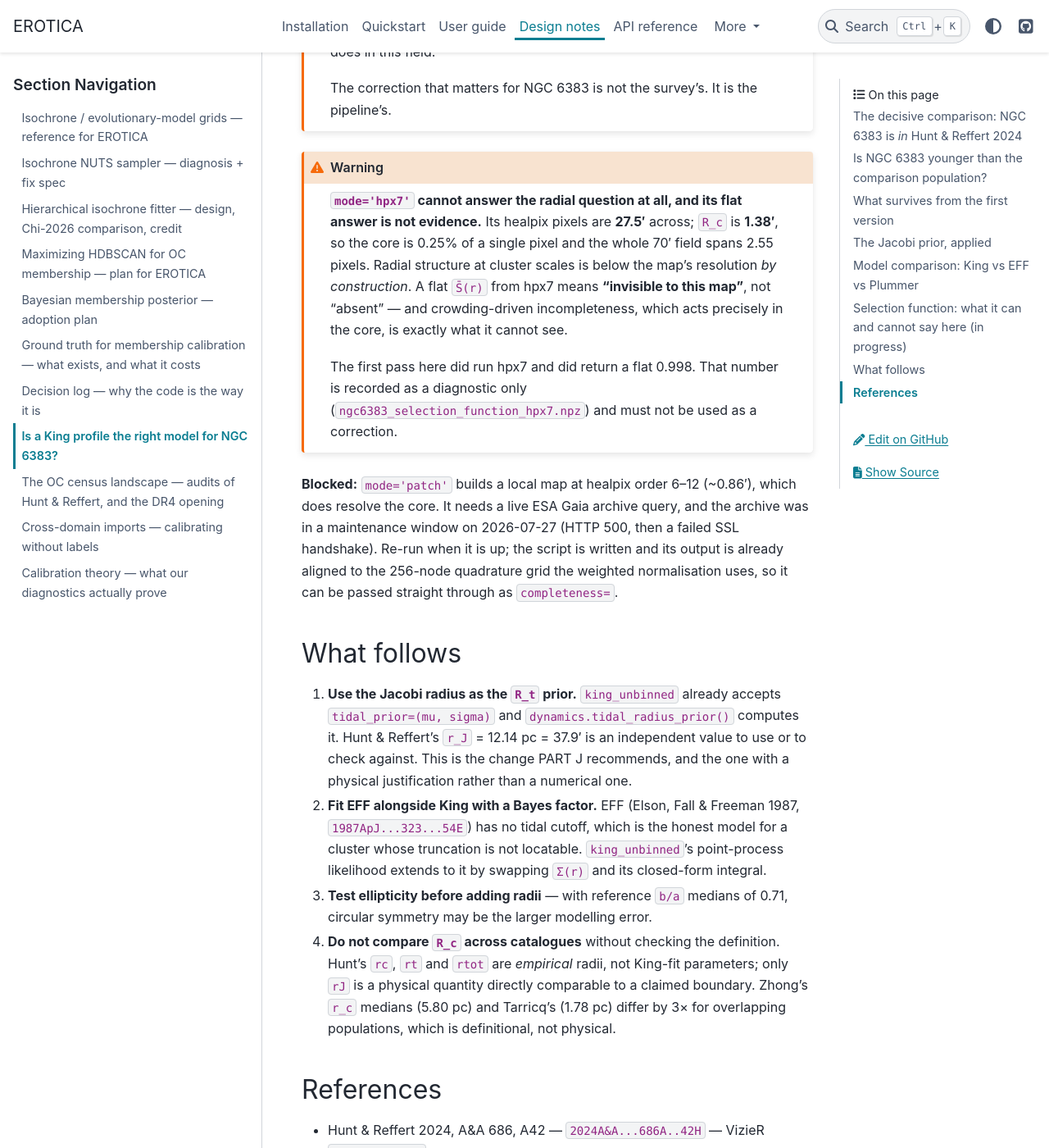
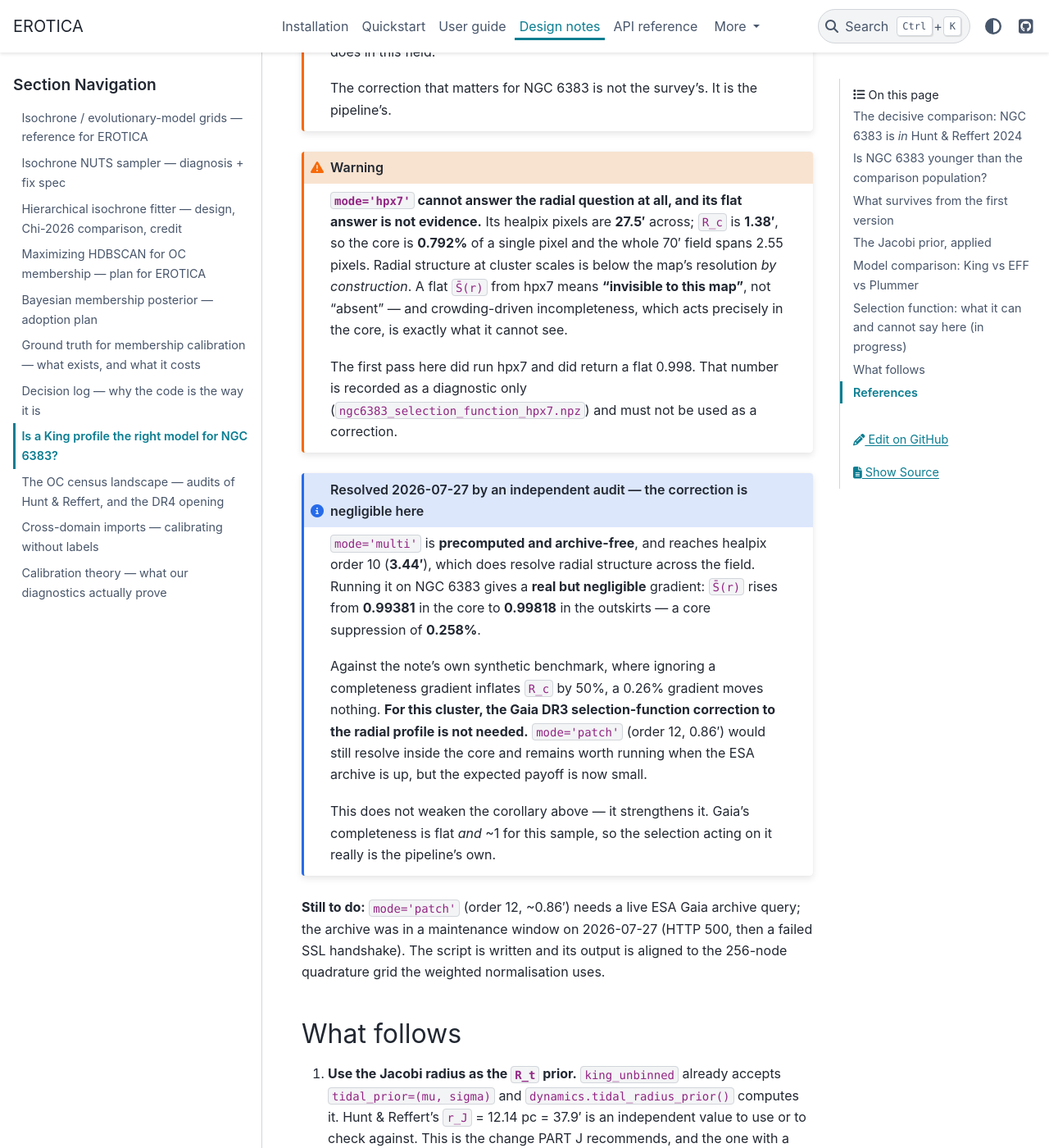
Before and after one commit to notluquis/erotica, a Sphinx documentation site: the page built from docs/design-notes/king_model_validity.md, in a window 1280 px wide and 1400 px high, scrolled down 7032 px. Shown: the whole window at 82% size. Built offline with Sphinx 7.4.7 and the PyData theme 0.15.4, drawn with Linux system fonts in a browser that asks for light colours.

Commit message:
Correct three claims an adversarial audit found wrong
An independent audit of this session's claims returned 7 of 10 not confirmed.
Three corrections land here; the two publication-blocking ones are in ~/phd and
are recorded in that dossier.

1. CITATION. The 10.3 uas systematic parallax floor was attributed to Vasiliev &
   Baumgardt 2021. It is Maiz Apellaniz, Pantaleoni Gonzalez & Barba 2021,
   A&A 649, A13 (2021A&A...649A..13M), whose abstract states verbatim: "The
   angular covariance at zero separation is estimated to be 106 microarcsec^2,
   yielding a minimum (systematic) uncertainty for EDR3 parallaxes of 10.3
   microarcsec for individual stars or compact stellar clusters." Both bibcodes
   appear in methodology.md PART J and the number was hung on the wrong one, then
   shipped inside a docstring. Verified against the abstract before changing it,
   so as not to swap one unchecked citation for another.

2. ARITHMETIC. The hpx7 core-fraction was quoted as 0.25% of one pixel. It is
   0.792% -- the figure squared R_c instead of taking the disc area, off by
   exactly pi. The conclusion it supported (a flat hpx7 S(r) must not be used as a
   correction) is unaffected.

3. RESOLVED, and it closes the note's open item. mode='multi' is precomputed and
   archive-free and reaches healpix order 10 (3.44'), which does resolve radial
   structure across the field. On NGC 6383 it gives a real but negligible
   gradient: S(r) rises 0.99381 -> 0.99818, a core suppression of 0.258%. Against
   this repo's own synthetic benchmark, where a neglected gradient inflates R_c by
   50%, that moves nothing. The Gaia DR3 selection-function correction is NOT
   needed for this cluster.

   That strengthens rather than weakens the corollary already recorded: Gaia's
   completeness here is both flat and ~1, so the magnitude-dependent selection
   actually acting on this sample is the pipeline's own parallax clip.

Co-Authored-By: Claude Opus 5 (1M context) <noreply@anthropic.com>

````diff
--- a/docs/design-notes/king_model_validity.md
+++ b/docs/design-notes/king_model_validity.md
@@ -217,7 +217,7 @@ The correction that matters for NGC 6383 is not the survey's. It is the pipeline
 
 ```{warning}
 **`mode='hpx7'` cannot answer the radial question at all, and its flat answer is not evidence.**
-Its healpix pixels are **27.5′** across; `R_c` is **1.38′**, so the core is 0.25% of a single pixel
+Its healpix pixels are **27.5′** across; `R_c` is **1.38′**, so the core is **0.792%** of a single pixel
 and the whole 70′ field spans 2.55 pixels. Radial structure at cluster scales is below the map's
 resolution *by construction*. A flat `S̄(r)` from hpx7 means **"invisible to this map"**, not
 "absent" — and crowding-driven incompleteness, which acts precisely in the core, is exactly what it
@@ -227,11 +227,25 @@ The first pass here did run hpx7 and did return a flat 0.998. That number is rec
 diagnostic only (`ngc6383_selection_function_hpx7.npz`) and must not be used as a correction.
 ```
 
-**Blocked:** `mode='patch'` builds a local map at healpix order 6–12 (~0.86′), which does resolve the
-core. It needs a live ESA Gaia archive query, and the archive was in a maintenance window on
-2026-07-27 (HTTP 500, then a failed SSL handshake). Re-run when it is up; the script is written and
-its output is already aligned to the 256-node quadrature grid the weighted normalisation uses, so it
-can be passed straight through as `completeness=`.
+```{admonition} Resolved 2026-07-27 by an independent audit — the correction is negligible here
+:class: note
+`mode='multi'` is **precomputed and archive-free**, and reaches healpix order 10 (**3.44′**), which
+does resolve radial structure across the field. Running it on NGC 6383 gives a **real but negligible**
+gradient: `S̄(r)` rises from **0.99381** in the core to **0.99818** in the outskirts — a core
+suppression of **0.258%**.
+
+Against the note's own synthetic benchmark, where ignoring a completeness gradient inflates `R_c` by
+50%, a 0.26% gradient moves nothing. **For this cluster, the Gaia DR3 selection-function correction
+to the radial profile is not needed.** `mode='patch'` (order 12, 0.86′) would still resolve inside
+the core and remains worth running when the ESA archive is up, but the expected payoff is now small.
+
+This does not weaken the corollary above — it strengthens it. Gaia's completeness is flat *and* ~1
+for this sample, so the selection acting on it really is the pipeline's own.
+```
+
+**Still to do:** `mode='patch'` (order 12, ~0.86′) needs a live ESA Gaia archive query; the archive
+was in a maintenance window on 2026-07-27 (HTTP 500, then a failed SSL handshake). The script is
+written and its output is aligned to the 256-node quadrature grid the weighted normalisation uses.
 
 ## What follows
 
````
Also changed, not shown: docs/design-notes/decisions.md (+12 -2 lines), 2 other files.
